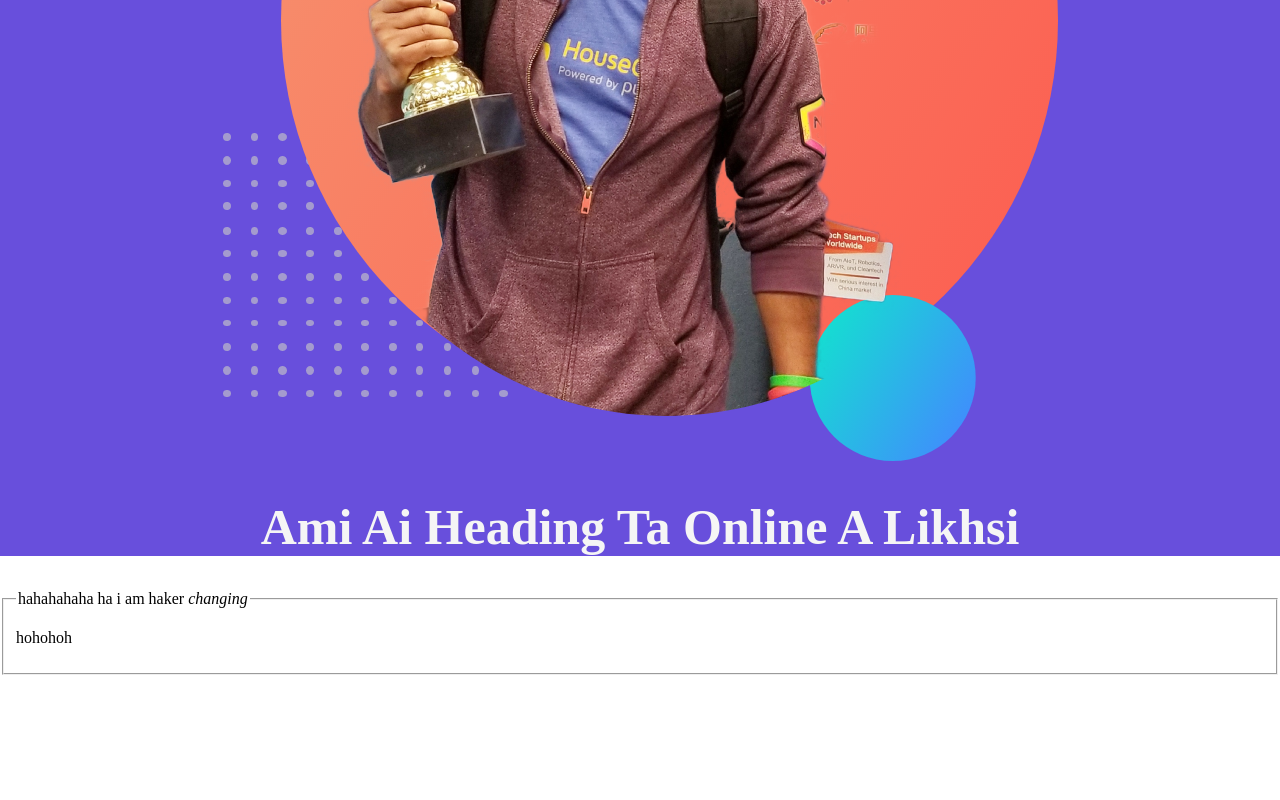
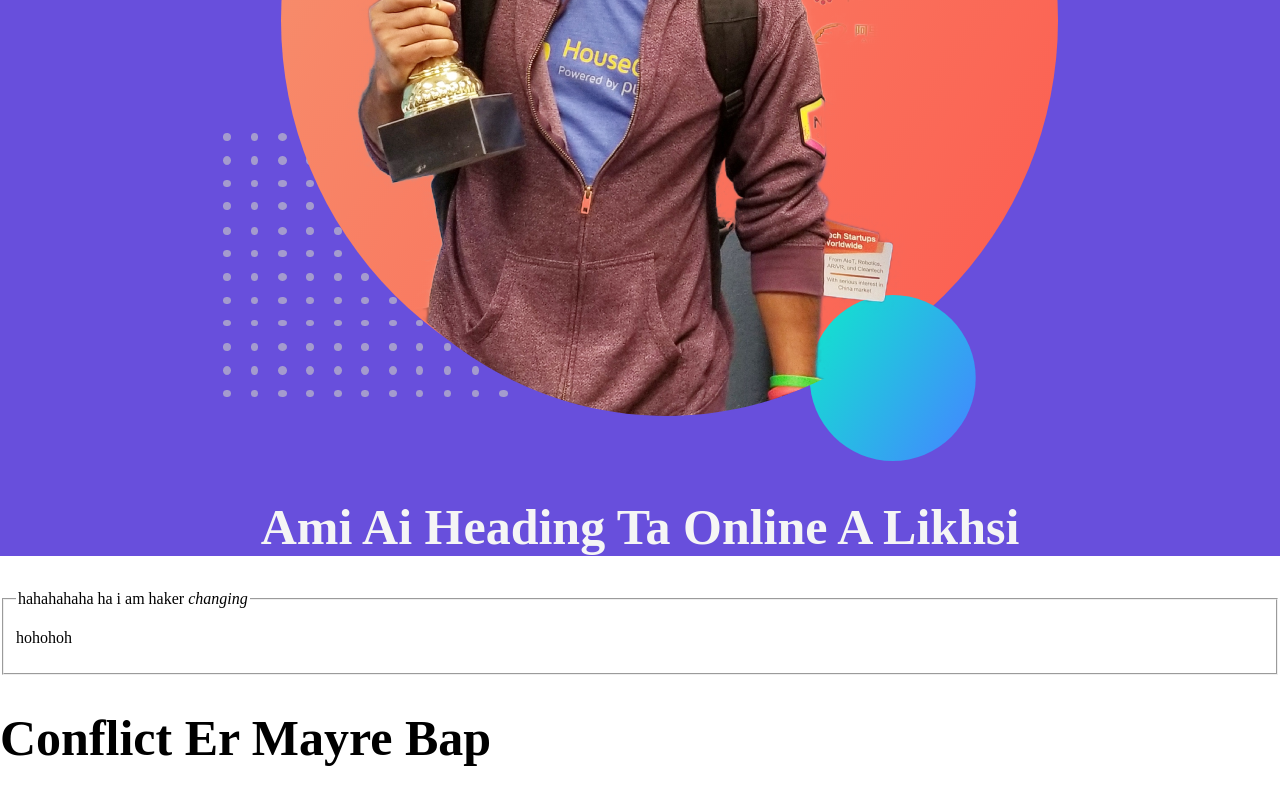
Before and after one commit to Moh-RAIEAN/practice-beta, a plain HTML site: page index.html in a window 1280 px wide. Shown: the part 2162-2962 px from the top of the page. Before the commit the page ends 2837 px from the top, so only its background shows below. Drawn offline with Linux system fonts and the light colour scheme.

Commit message:
ahoni clnflict hobo

```diff
--- a/index.html
+++ b/index.html
@@ -61,5 +61,6 @@
         <legend>hahahahaha ha  i am haker <em>changing</em></legend>
         <p>hohohoh</p>
     </fieldset>
+    <h1>conflict er mayre bap</h1>
 </body>
 </html>
```
